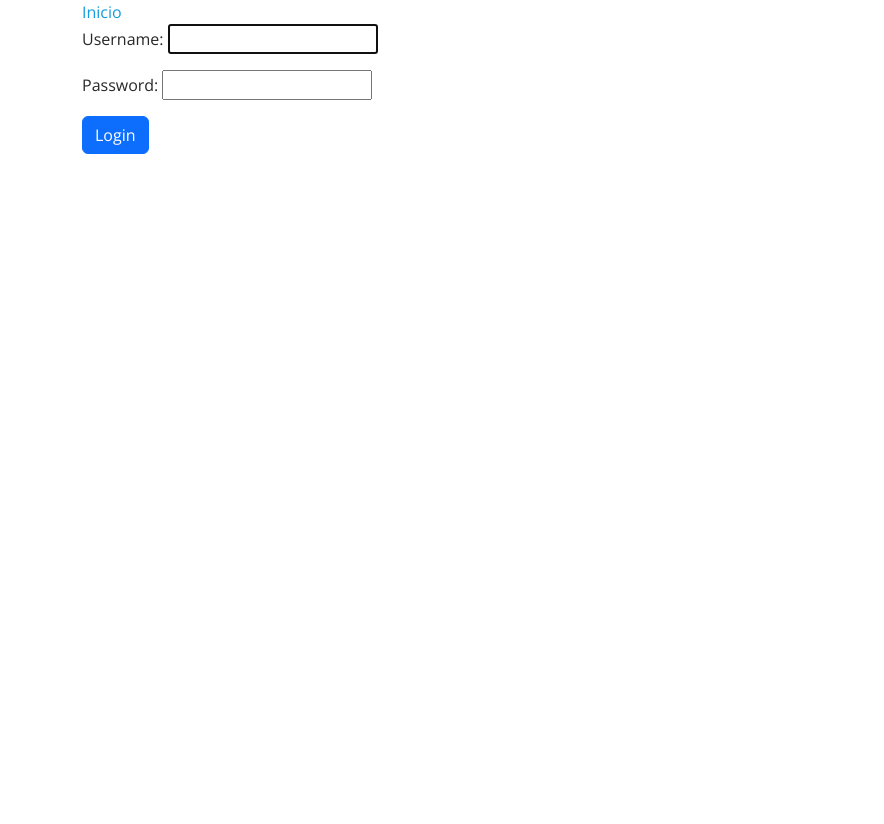
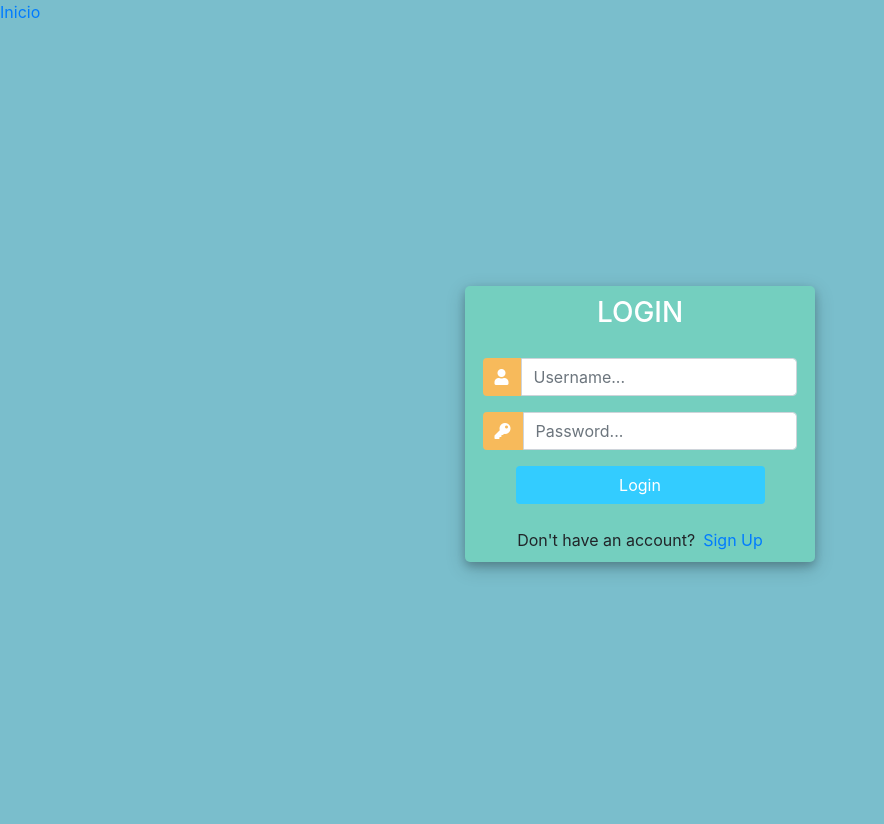
Before and after one commit to FabrizioR17/Proyecto_unidad4, a Django app: page /accounts/login/ in a window 1280 px wide. Shown: the whole page, without its empty margins (0-884 px from the left). Before the commit the page ends 154 px from the top, so only its background shows below. Run offline with Django 4.2, Linux system fonts and the light colour scheme; parts of the project's set-up code (start-up, migrations or seed data) failed here and were passed over; some libraries are stand-ins or nearby versions.

Commit message:
mejorando el login.html

```diff
--- a/login_porta/templates/registration/login.html
+++ b/login_porta/templates/registration/login.html
@@ -1,31 +1,123 @@
-{% extends 'login/layout/base.html' %}
 
-{% block label_page %} Login {% endblock label_page %}
+<!DOCTYPE html>
+<html>
 
-{% block content %}
-<a href="{% url 'principal' %}">Inicio</a>
-<!-- {% load crispy_forms_tags %}
+<head>
+	<title>Login</title>
+	<link rel="stylesheet" href="https://stackpath.bootstrapcdn.com/bootstrap/4.1.3/css/bootstrap.min.css" integrity="sha384-MCw98/SFnGE8fJT3GXwEOngsV7Zt27NXFoaoApmYm81iuXoPkFOJwJ8ERdknLPMO" crossorigin="anonymous">
+	<script src="https://ajax.googleapis.com/ajax/libs/jquery/3.3.1/jquery.min.js"></script>
+	<link rel="stylesheet" href="https://use.fontawesome.com/releases/v5.6.1/css/all.css" integrity="sha384-gfdkjb5BdAXd+lj+gudLWI+BXq4IuLW5IT+brZEZsLFm++aCMlF1V92rMkPaX4PP" crossorigin="anonymous">
 
-<div class="container py-5">
-  <h1>Login</h1>
-  <form method="POST">
-    {% csrf_token %}
-    {{ login_form|crispy }}
-    <button class="btn btn-primary" type="submit">Login</button>
-  </form>
-  <p class="text-center">Don't have an account? <a href="/register">Create an account</a>.</p>
-</div> -->
+  <a href="{% url 'principal' %}">Inicio</a>
 
-<form method="post" novalidate>
-  {% csrf_token %}
-  <!-- <label for = 'username'>Username</label>
-  <input type="text" name=" username" id="username">
+	<style>
+		body,
+		html {
+			margin: 0;
+			padding: 0;
+			height: 100%;
+			background: #7abecc !important;
+		}
+		.user_card {
+			width: 350px;
+			margin-top: auto;
+			margin-bottom: auto;
+			background: #74cfbf;
+			position: relative;
+			display: flex;
+			justify-content: center;
+			flex-direction: column;
+			padding: 10px;
+			box-shadow: 0 4px 8px 0 rgba(0, 0, 0, 0.2), 0 6px 20px 0 rgba(0, 0, 0, 0.19);
+			-webkit-box-shadow: 0 4px 8px 0 rgba(0, 0, 0, 0.2), 0 6px 20px 0 rgba(0, 0, 0, 0.19);
+			-moz-box-shadow: 0 4px 8px 0 rgba(0, 0, 0, 0.2), 0 6px 20px 0 rgba(0, 0, 0, 0.19);
+			border-radius: 5px;
 
-  <label for = 'password'>Password</label>
-  <input type="password" name=" password" id="password"> -->
-  {{form.as_p}}
+		}
 
-  <button class="btn btn-primary" type="submit">Login</button>
-</form>
+		.form_container {
+			margin-top: 20px;
+		}
 
-{% endblock  %}
+		#form-title{
+			color: #fff;
+
+		}
+
+		.login_btn {
+			width: 100%;
+			background: #33ccff !important;
+			color: white !important;
+		}
+		.login_btn:focus {
+			box-shadow: none !important;
+			outline: 0px !important;
+		}
+		.login_container {
+			padding: 0 2rem;
+		}
+		.input-group-text {
+			background: #f7ba5b !important;
+			color: white !important;
+			border: 0 !important;
+			border-radius: 0.25rem 0 0 0.25rem !important;
+		}
+		.input_user,
+		.input_pass:focus {
+			box-shadow: none !important;
+			outline: 0px !important;
+		}
+
+		#messages{
+			background-color: grey;
+			color: #fff;
+			padding: 10px;
+			margin-top: 10px;
+		}
+	</style>
+
+</head>
+<body>
+	<div class="container h-100">
+		<div class="d-flex justify-content-center h-100">
+			<div class="user_card">
+				<div class="d-flex justify-content-center">
+
+
+					<h3 id="form-title">LOGIN</h3>
+				</div>
+				<div class="d-flex justify-content-center form_container">
+					<form method="POST" action="">
+            {% csrf_token %}
+						<div class="input-group mb-3">
+							<div class="input-group-append">
+								<span class="input-group-text"><i class="fas fa-user"></i></span>
+							</div>
+							<input type="text" name="username" placeholder="Username..." class="form-control">
+						</div>
+						<div class="input-group mb-2">
+							<div class="input-group-append">
+								<span class="input-group-text"><i class="fas fa-key"></i></span>
+							</div>
+								<input type="password" name="password" placeholder="Password..." class="form-control" >
+						</div>
+
+							<div class="d-flex justify-content-center mt-3 login_container">
+				 				<input class="btn login_btn" type="submit" value="Login">
+				   			</div>
+					</form>
+
+				</div>
+
+				<div class="mt-4">
+					<div class="d-flex justify-content-center links">
+						Don't have an account? <a href="{% url 'register' %}" class="ml-2">Sign Up</a>
+					</div>
+
+				</div>
+			</div>
+		</div>
+	</div>
+</body>
+
+</html>
--- a/login_porta/views.py
+++ b/login_porta/views.py
@@ -2,7 +2,7 @@ from django.shortcuts import render, redirect
 from django.views.generic import View, CreateView
 from .forms import NuevoUsuario,ProyForm
 from .models import Usuarios,Proyectos
-#from django.contrib.auth import login, authenticate
+from django.contrib.auth import login, authenticate , logout
 #from django.contrib.auth.forms import AuthenticationForm
 #from django.contrib import messages
 from django.contrib.auth.mixins import LoginRequiredMixin #para clases
```
Also changed, not shown: login_porta/forms.py (+7 -0 lines), login_porta/templates/login/loged.html (+8 -13 lines), requirements.txt (added, +8 -0 lines), README.md (added), db.sqlite3.
